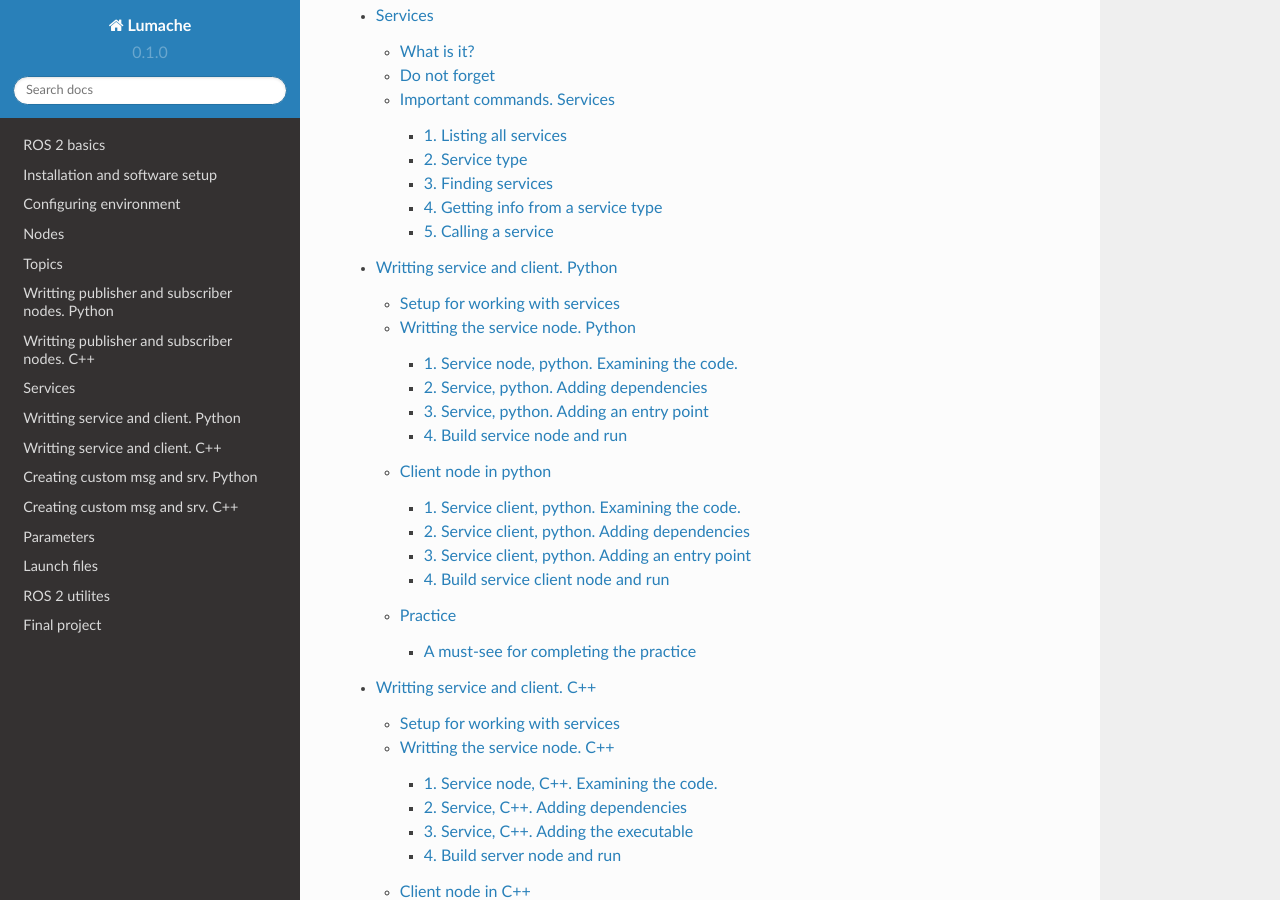
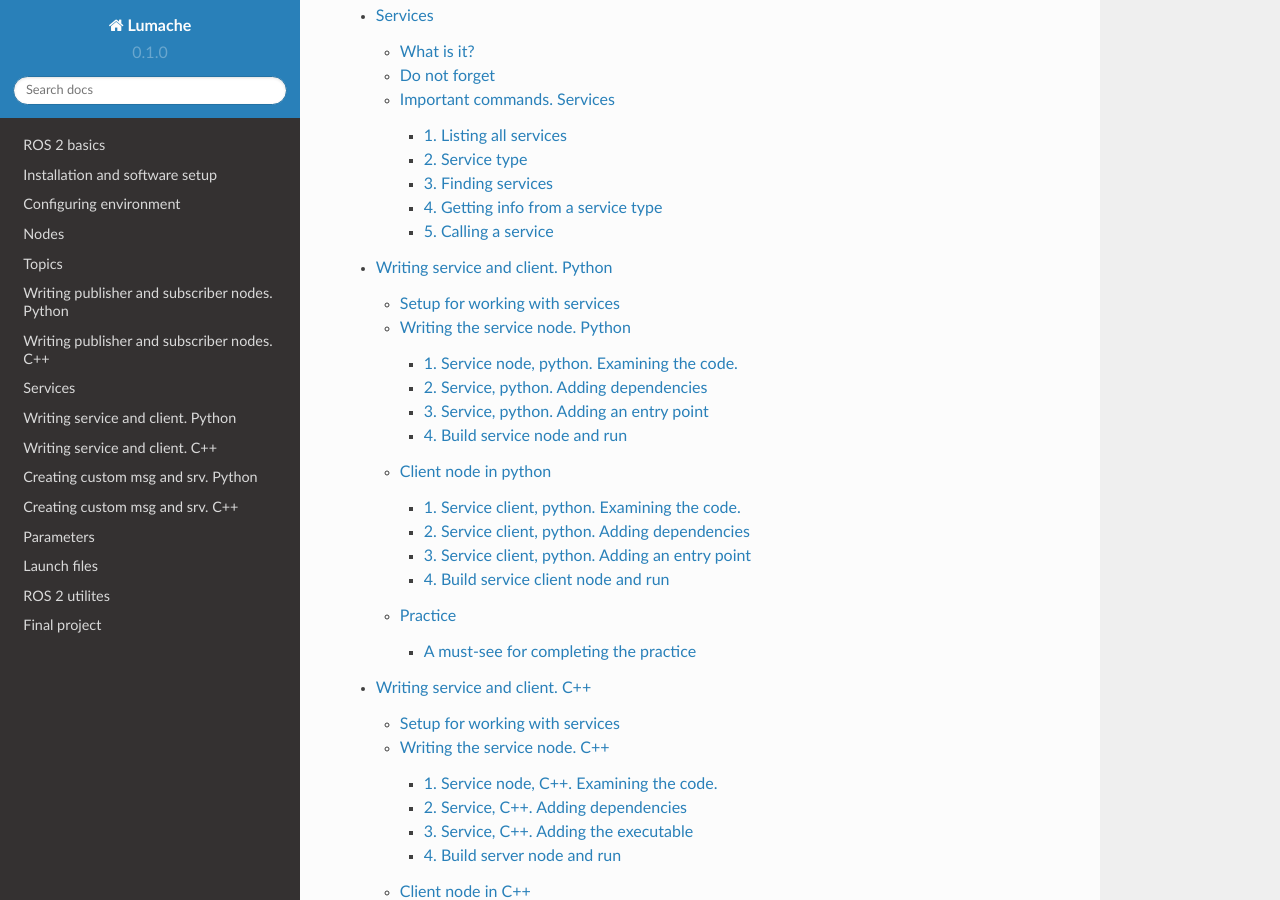
Before and after one commit to AlexCC93/readthedocs_test, a Sphinx documentation site: the page built from docs/source/index.rst, in a window 1280 px wide and 900 px high, scrolled down 2348 px. Built offline with Sphinx 7.4.7 and the Read the Docs theme 2.0.0, drawn with Linux system fonts in a browser that asks for light colours; some of the changed text lies outside the part shown.

Commit message:
Fixed format errors for writing service and client ofr python section

```diff
--- a/docs/source/Writting publisher and subscriber nodes. C++.rst
+++ b/docs/source/Writing publisher and subscriber nodes. C++.rst
@@ -1,7 +1,7 @@
-Writting publisher and subscriber nodes. C++
+Writing publisher and subscriber nodes. C++
 ==========================
 
-.. _writting pubsub cpp:
+.. _Writing pubsub cpp:
 
 It is already known what a node is, as such, the following section of the course is devoted to show the coding of nodes capable of publishing and subscribing to a topic. The code in this section will be developed in C++.
 
@@ -300,7 +300,7 @@ The result should be similar to this:
 
 As explained in the `python publisher node`_ section, it is important to distinguish these three elements:
 
-.. _python publisher node: https://alex-readthedocs-test.readthedocs.io/en/latest/Writting%20publisher%20and%20subscriber%20nodes.%20Python.html#build-publisher-node-and-run
+.. _python publisher node: https://alex-readthedocs-test.readthedocs.io/en/latest/Writing%20publisher%20and%20subscriber%20nodes.%20Python.html#build-publisher-node-and-run
 
 1. The cpp script name.
 2. The node name.
--- a/docs/source/Writting publisher and subscriber nodes. Python.rst
+++ b/docs/source/Writing publisher and subscriber nodes. Python.rst
@@ -1,7 +1,7 @@
-Writting publisher and subscriber nodes. Python
+Writing publisher and subscriber nodes. Python
 ==========================
 
-.. _writting pubsub python:
+.. _Writing pubsub python:
 
 
 It is already known what a node is, as such, the following section of the course is devoted to show the coding of nodes capable of publishing and subscribing to a topic. The code in this section will be developed in python.
--- a/docs/source/index.rst
+++ b/docs/source/index.rst
@@ -16,11 +16,11 @@ Contents
    Configuring environment
    Nodes
    Topics
-   Writting publisher and subscriber nodes. Python
-   Writting publisher and subscriber nodes. C++
+   Writing publisher and subscriber nodes. Python
+   Writing publisher and subscriber nodes. C++
    Services
-   Writting service and client. Python
-   Writting service and client. C++
+   Writing service and client. Python
+   Writing service and client. C++
    Creating custom msg and srv. Python
    Creating custom msg and srv. C++
    Parameters
```
Also changed, not shown: docs/source/Writing service and client. C++.rst (renamed from docs/source/Writting service and client. C++.rst, +5 -5 lines), docs/source/Writing service and client. Python.rst (renamed from docs/source/Writting service and client. Python.rst, +6 -6 lines).
